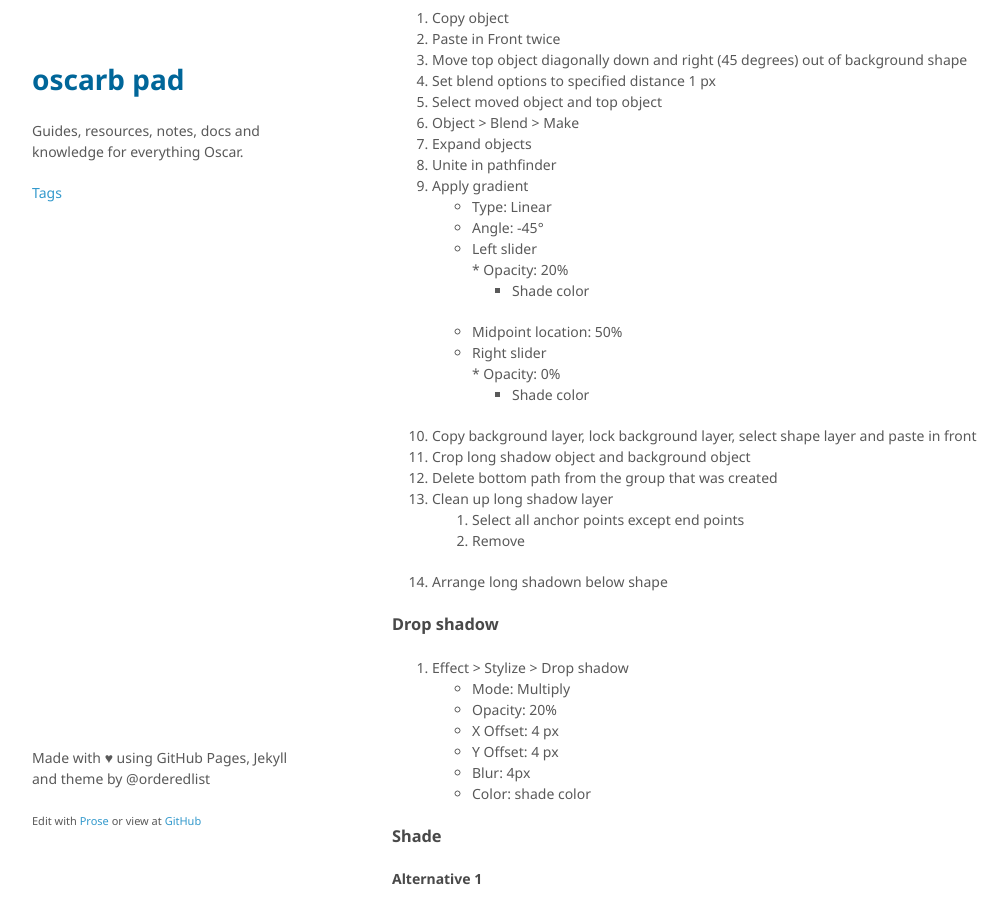
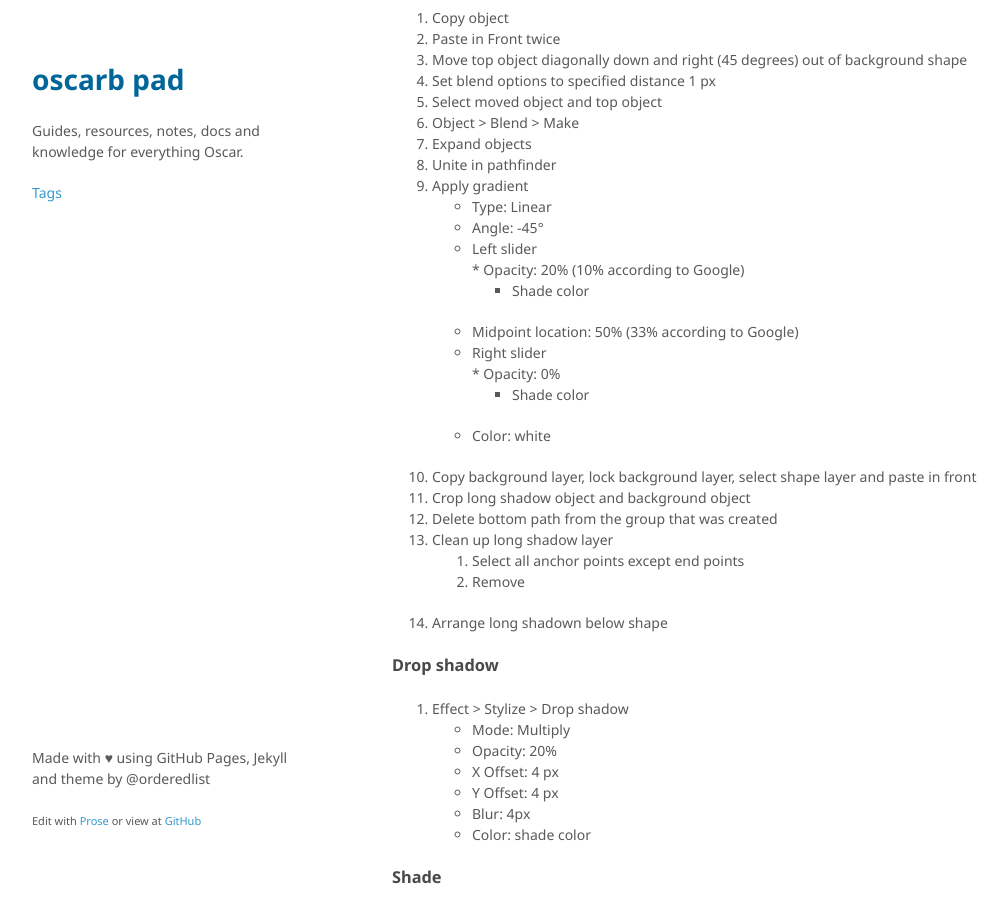
Before and after one commit to oscarb/pad, a Jekyll site: the page built from _docs/material-design-icon.md, in a window 1280 px wide and 900 px high, scrolled down 1261 px. Shown: the whole window, without its empty margins (128-1136 px from the left). Built offline with Jekyll 4.4.1, drawn with Linux system fonts in a browser that asks for light colours; some web fonts are replaced.

Commit message:
Created material-design-icon.md

```diff
--- a/_docs/material-design-icon.md
+++ b/_docs/material-design-icon.md
@@ -65,12 +65,13 @@ Apply tint and shade
 	* Type: Linear
     * Angle: -45°
     * Left slider
-    	* Opacity: 20%
+    	* Opacity: 20% (10% according to Google)
         * Shade color
-    * Midpoint location: 50%
+    * Midpoint location: 50% (33% according to Google)
     * Right slider
     	* Opacity: 0%
         * Shade color
+    * Color: white
 10. Copy background layer, lock background layer, select shape layer and paste in front
 11. Crop long shadow object and background object
 12. Delete bottom path from the group that was created
```
